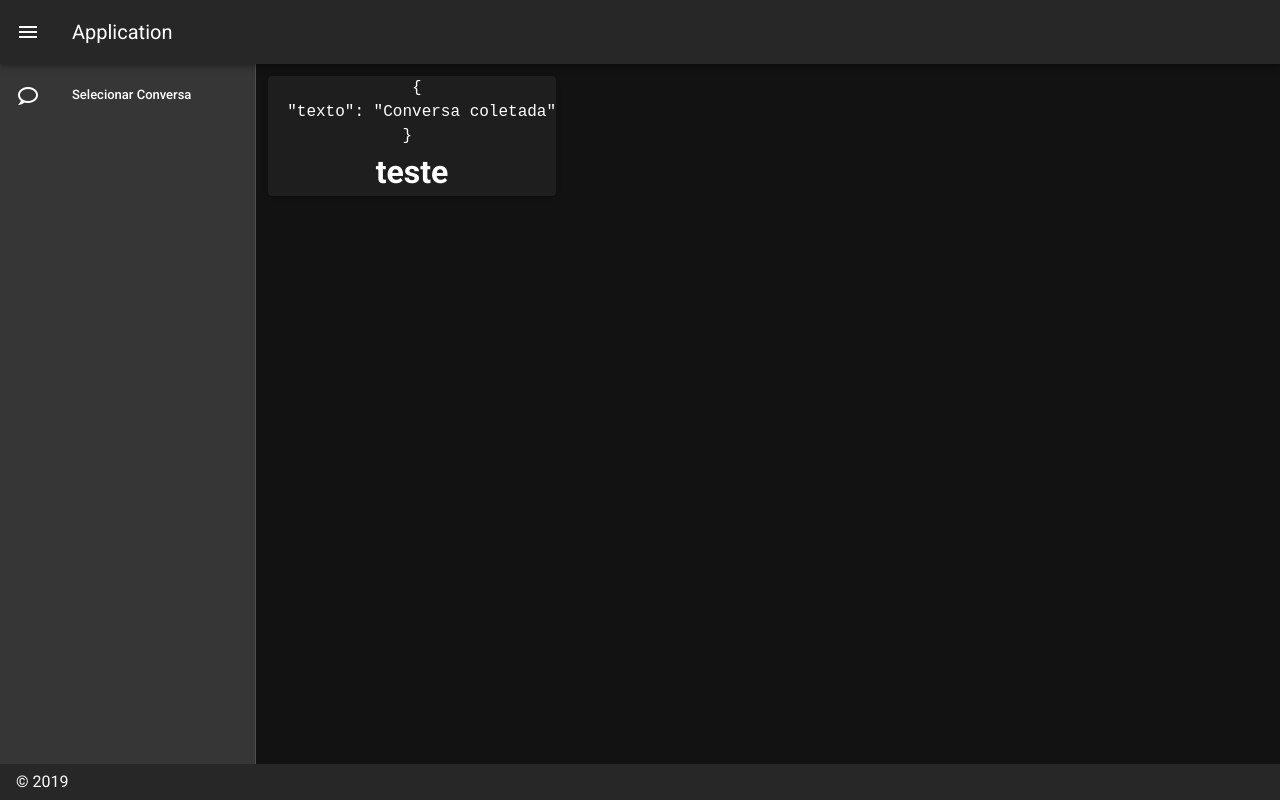
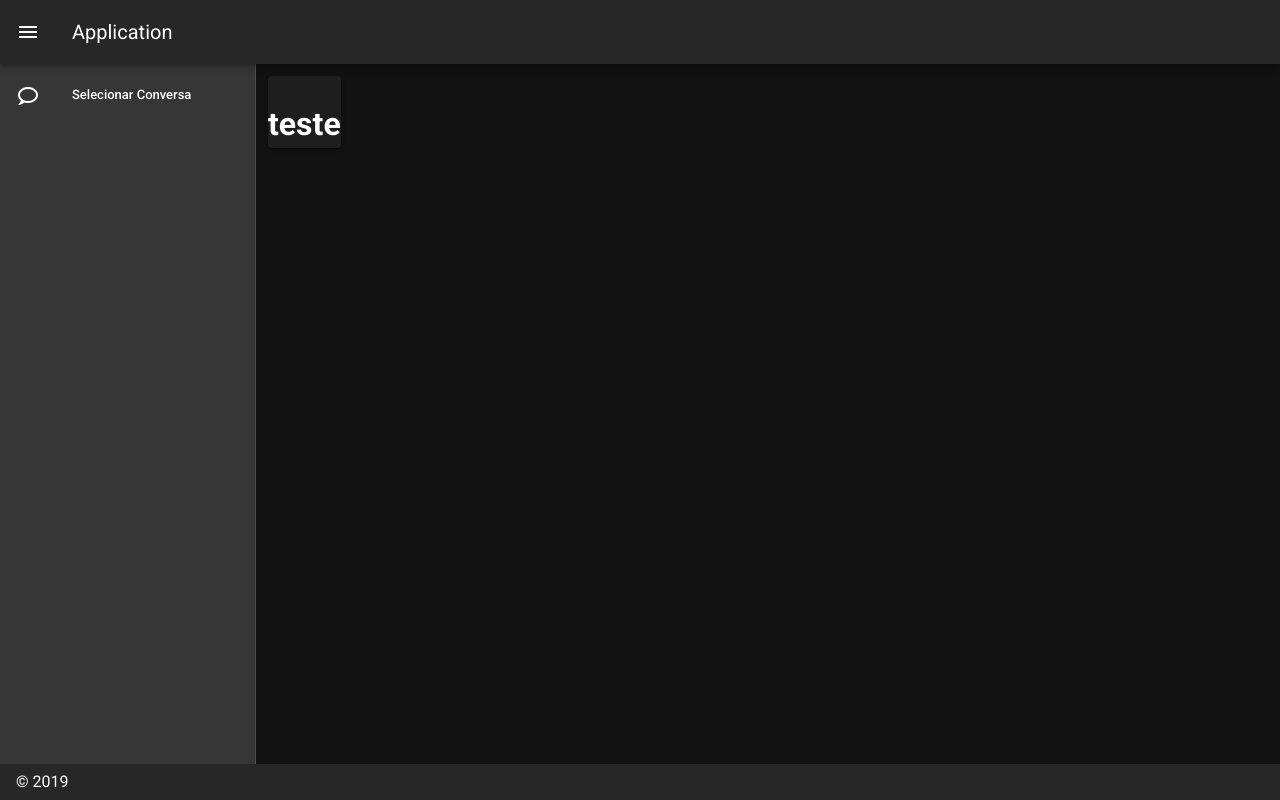
Before and after one commit to David10Gabriel/whatsapp-viewer, a Vue app: page / in a window 1280 px wide. Built offline with nearby package versions, Linux system fonts and the light colour scheme.

Commit message:
Feature - Lendo arquivo como texto

```diff
--- a/src/App.vue
+++ b/src/App.vue
@@ -27,7 +27,7 @@
     </v-app-bar>
 
     <v-content>
-      <ChatScreen :objConversa = "conversaColetada">
+      <ChatScreen :arquivoConversa = "conversaColetada">
 
       </ChatScreen>
     </v-content>
@@ -51,7 +51,7 @@
     },
     data: () => ({
       drawer: null,
-      conversaColetada: { texto: "Conversa coletada" },
+      conversaColetada: null,
       notificacao: {
         texto: null,
         cor: null,
@@ -70,10 +70,10 @@
     methods: {
       selecionarConversa(){
         this.conversaColetada = document.querySelector('#inputChat').files[0]
-        console.log(this.conversaColetada);
         if(this.conversaColetada.type != 'text/plain'){
-          this.notificacao.enviar("Seu naruto", "red")
+          this.notificacao.enviar("Selecione um arquivo do tipo texto", "red")
         }
+
       }
     }
   }
--- a/src/components/ChatScreen.vue
+++ b/src/components/ChatScreen.vue
@@ -2,7 +2,7 @@
   <v-container>
     <v-layout text-center wrap>
       <v-card>
-        <pre> {{ objConversa }} </pre>
+        <pre> {{ arquivoConversa }} </pre>
           <h1>teste</h1>
       </v-card>
     </v-layout>
@@ -12,15 +12,35 @@
 <script>
 export default {
   props: {
-    objConversa: Object
+    arquivoConversa: File
   },
 
   data: () => ({
+    arrayConversa: {}
 
   }),
   methods: {
+
+    lerArquivoConversa(arquivoConversa){
+      if (!arquivoConversa){ return false }
+
+      let reader = new FileReader()
+
+      reader.onload = (event) => {
+        this.arrayConversa = event.target.result
+        this.carregarChat(this.arrayConversa)
+      }
+      reader.readAsText(arquivoConversa)
+    },
     carregarChat(){
-      console.log("Teste carregar chat");
+      if (!this.arquivoConversa){ return false }
+      console.log(this.arrayConversa)
+    }
+
+  },
+  watch: {
+    arquivoConversa: function(valor){
+      this.lerArquivoConversa(valor)
     }
   }
 };
```
